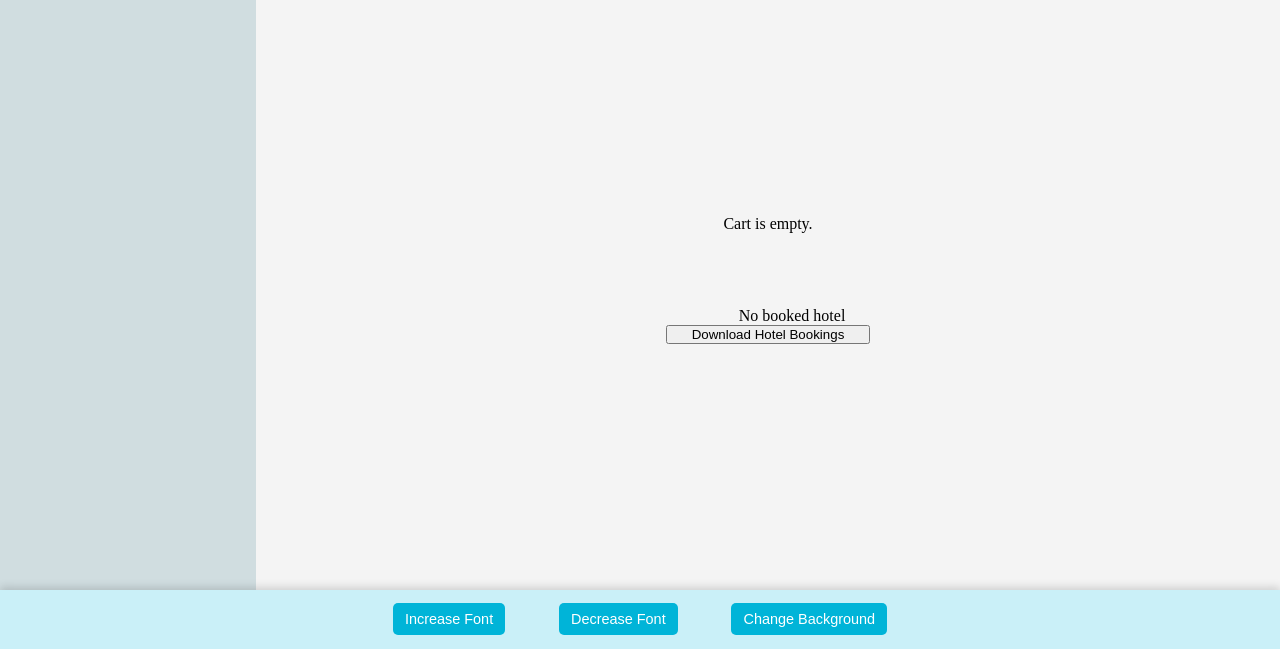
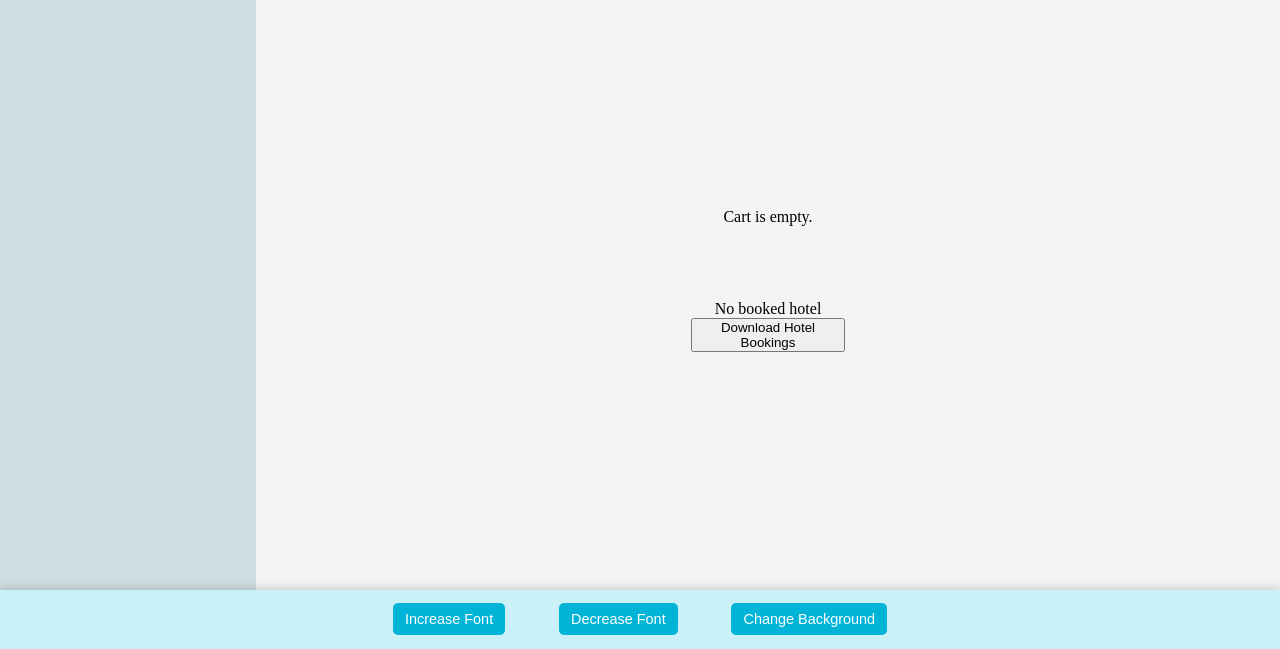
Before and after one commit to JulMan427/CS-6314-Web-Programming-Project, a plain HTML site: page cart.html in a window 1280 px wide. Shown: the part 151-800 px from the top of the page. Drawn offline with Linux system fonts and the light colour scheme.

Commit message:
Fixed small stuff

```diff
--- a/cart.html
+++ b/cart.html
@@ -182,6 +182,7 @@
         if (!hotel) {
           document.getElementById("hotelBody").innerHTML =
             "<p>No booked hotel</p>";
+          document.getElementById("hotelBody").style.marginLeft = "0px";
           return;
         }
         renderHotel();
@@ -436,7 +437,7 @@
         <div id="passengersBox" style="margin-top: 1em"></div>
         <div id="carBookings"></div>
         <div id="hotelBody"></div>
-        <button style="width: 20%" onClick="downloadHotel()">
+        <button style="width: 15%" onClick="downloadHotel()">
           Download Hotel Bookings
         </button>
       </div>
```
Also changed, not shown: stays.html (+2 -0 lines).
